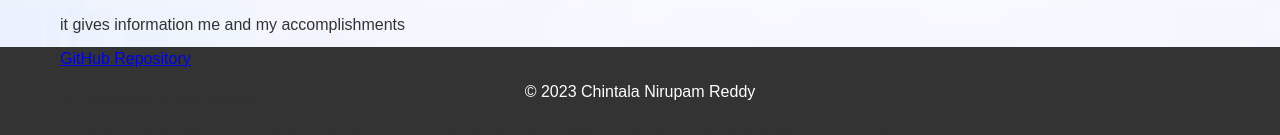
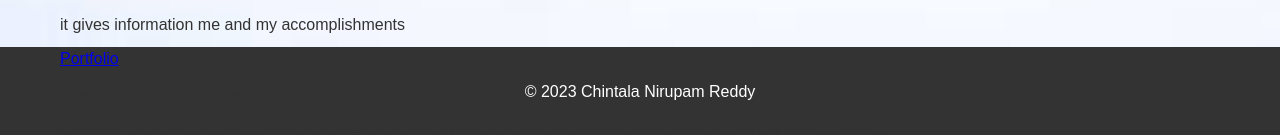
Before and after one commit to Nirupam-28/myportfolio, a plain HTML site: page index.html in a window 1280 px wide. Shown: the part 913-1048 px from the top of the page. Drawn offline with Linux system fonts and the light colour scheme.

Commit message:
index.html

```diff
--- a/index.html
+++ b/index.html
@@ -57,7 +57,7 @@
         <div class="project">
             <h3>Portfolio</h3>
             <p>it gives information me and my accomplishments</p>
-            <a href="project-repo.html">GitHub Repository</a>
+            <a href="https://nirupam-28.github.io/myportfolio/">Portfolio</a>
             <h3>temperature converter</h3>
             <p>which is used to convert from Celsius to Fahernheit and Fahernheit to Celsius and also in terms of kelvin temperature</p>
             <a href="project-repo.html">GitHub Repository</a>
```
